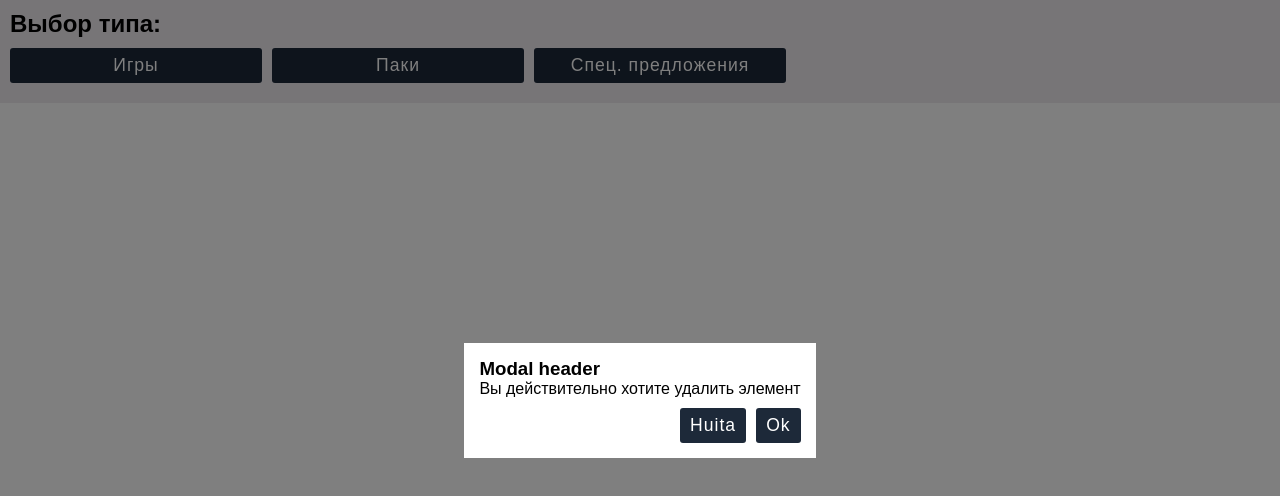
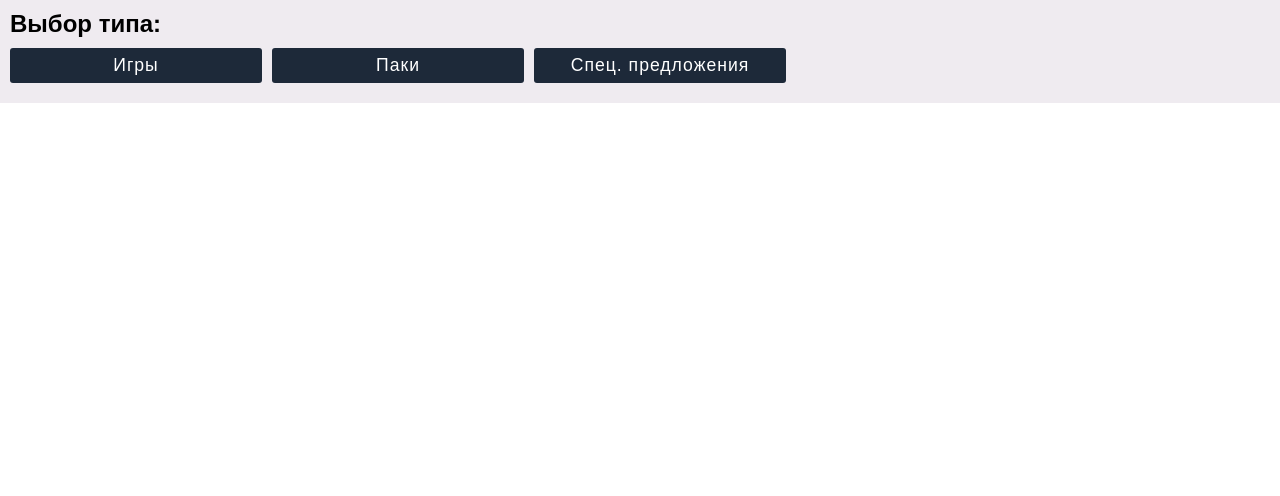
Before and after one commit to Repet124/product-editor, a Vue app: page / in a window 1280 px wide. Shown: the top 496 px of the page. Built offline with nearby package versions, Linux system fonts and the light colour scheme.

Commit message:
rm func added

```diff
--- a/src/App.vue
+++ b/src/App.vue
@@ -2,8 +2,8 @@
 	<div id="app">
 		{{type}}
 		{{ident}}
-		<Modal header="Modal header" resolve="Ok" reject="Huita">
-			Вы действительно хотите удалить элемент
+		<Modal v-if="rmItem" header="Modal header" resolve="Ok" reject="Huita" @resolve="rm()" @reject="rmItem=null">
+			Вы действительно хотите удалить элемент {{rmItem.name}}
 		</Modal>
 		<TypeSelector :list="preferences.types" @change="chType($event)">Выбор типа:</TypeSelector>
 		<IdentSelector
@@ -11,6 +11,7 @@
 			:group="type"
 			@add="chIdent('new')"
 			@change="chIdent($event)"
+			@rm="rmModal($event)"
 		/>
 		<Editor v-else-if="type && ident" :typeprod="type" :identprod="ident"/>
 	</div>
@@ -38,6 +39,7 @@ export default {
 			type: null,
 			ident: null,
 			preferences: preferences,
+			rmItem: null,
 		}
 	},
 	methods: {
@@ -47,6 +49,16 @@ export default {
 		},
 		chIdent: function(ident) {
 			this.ident = ident;
+		},
+		rmModal: function(name, ident) {
+			this.rmItem = {
+				id: ident,
+				name: name
+			};
+		},
+		rm: function() {
+			console.log(this.rmItem.name+' removed')
+			this.rmItem = null;
 		}
 	}
 }
--- a/src/components/IdentSelector.vue
+++ b/src/components/IdentSelector.vue
@@ -3,7 +3,10 @@
 		<button class="btn" @click="$emit('add')">New prod</button>
 		<strong v-if="!idents">Loading...</strong>
 		<ul v-else>
-			<li v-for="item in idents" :key="item.ident" @click="$emit('change', item.ident)">{{ item.name }}</li>
+			<li v-for="item in idents" :key="item.ident">
+				<span @click="$emit('change', item.ident)">{{ item.name }}</span>
+				<button class="rm" @click="$emit('rm', item.name, item.ident)">X</button>
+			</li>
 		</ul>
 	</div>
 </template>
--- a/src/components/Modal.vue
+++ b/src/components/Modal.vue
@@ -1,12 +1,12 @@
 <template>
-	<div class="modal_wrapper">
+	<div class="modal_wrapper" @click.self="$emit('reject')">
 		<div class="modal_container">
 			<h3 class="modal_header">{{ header }}</h3>
 			<p class="modal_message">
 				<slot></slot>
 			</p>
-			<button v-if="resolve" class="btn" @click="$emit('modal_resolve')">{{ resolve }}</button>
-			<button v-if="reject" class="btn" @click="$emit('modal_reject')">{{ reject }}</button>
+			<button v-if="reject" class="btn" @click="$emit('reject')">{{ reject }}</button>
+			<button v-if="resolve" class="btn" @click="$emit('resolve')">{{ resolve }}</button>
 		</div>
 	</div>
 </template>
```
